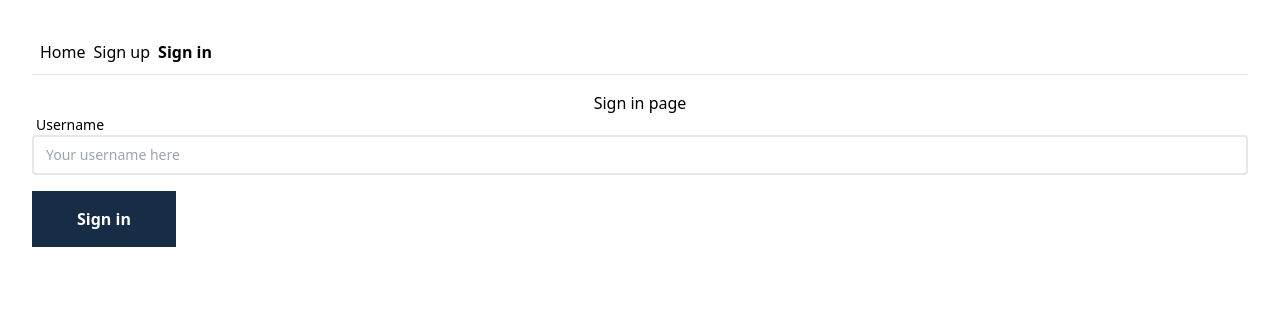
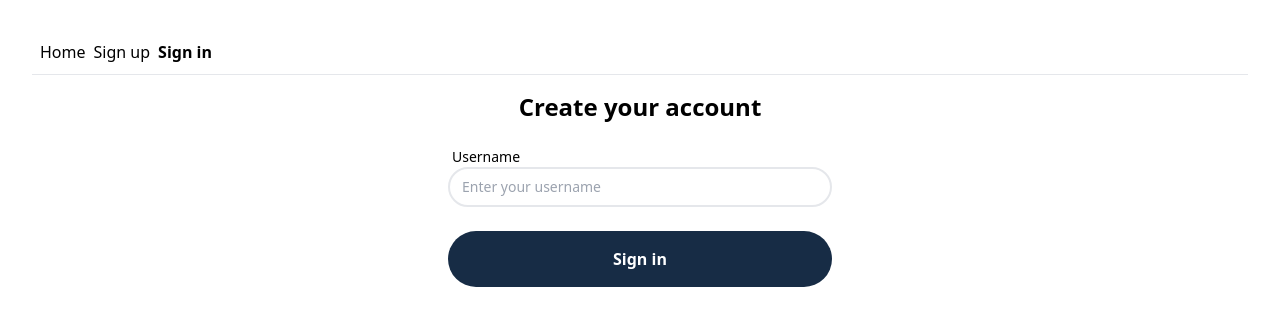
Before and after one commit to Jodarini/hello-build, a React (Vite) app: page /login in a window 1280 px wide. Shown: the top 326 px of the page. Built offline with nearby package versions, Linux system fonts and the light colour scheme.

Commit message:
style: login page layout update

```diff
--- a/src/routes/login.tsx
+++ b/src/routes/login.tsx
@@ -19,25 +19,28 @@ function Login() {
   };
 
   return (
-    <div className="pt-4">
-      Sign in page
-      <form onSubmit={handleSubmit} className="flex flex-col gap-4">
-        <div className="flex flex-col">
+    <div className="w-full min-h-full flex flex-1 flex-col gap-6 justify-center items-center py-4">
+      <h1 className="text-2xl font-bold">Create your account</h1>
+      <form
+        onSubmit={handleSubmit}
+        className="flex flex-col gap-6 h-full justify-between min-w-96"
+      >
+        <div className="flex flex-col justify-start">
           <label className="w-fit px-1 text-primary text-sm" htmlFor="username">
             Username
           </label>
           <input
-            className="w-full appearance-none border-2 rounded py-2 px-3 font-normal text-primary text-sm "
+            className="w-full appearance-none border-2 rounded-full py-2 px-3 font-normal text-primary text-sm "
             type="text"
             id="username"
             value={username}
             onChange={(e) => setUsername(e.target.value)}
             required
-            placeholder="Your username here"
+            placeholder="Enter your username"
           />
         </div>
         <button
-          className="min-w-fit max-w-36  font-bold bg-primary text-center active:bg-active lg:text-base w-full text-base bg-[#172c45] text-white py-4"
+          className="min-w-fit rounded-full w-full font-bold bg-primary text-center active:bg-active lg:text-base text-base bg-[#172c45] text-white py-4"
           type="submit"
         >
           Sign in
--- a/src/routes/sign-up.tsx
+++ b/src/routes/sign-up.tsx
@@ -44,7 +44,7 @@ function RouteComponent() {
           className="min-w-fit rounded-full w-full font-bold bg-primary text-center active:bg-active lg:text-base text-base bg-[#172c45] text-white py-4"
           type="submit"
         >
-          Sign Up
+          Sign up
         </button>
         <div className="relative">
           <div className="absolute inset-0 flex items-center">
```
